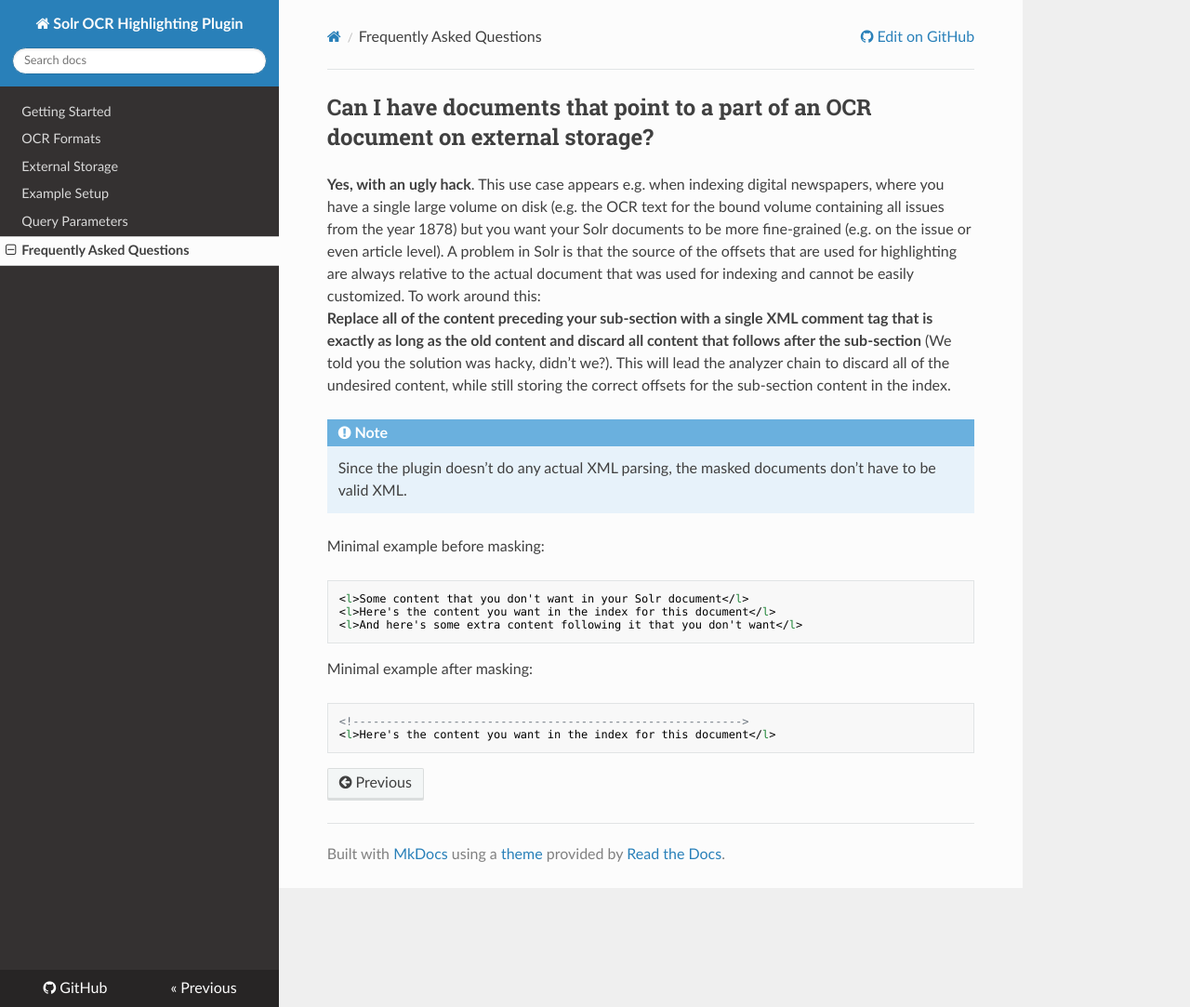
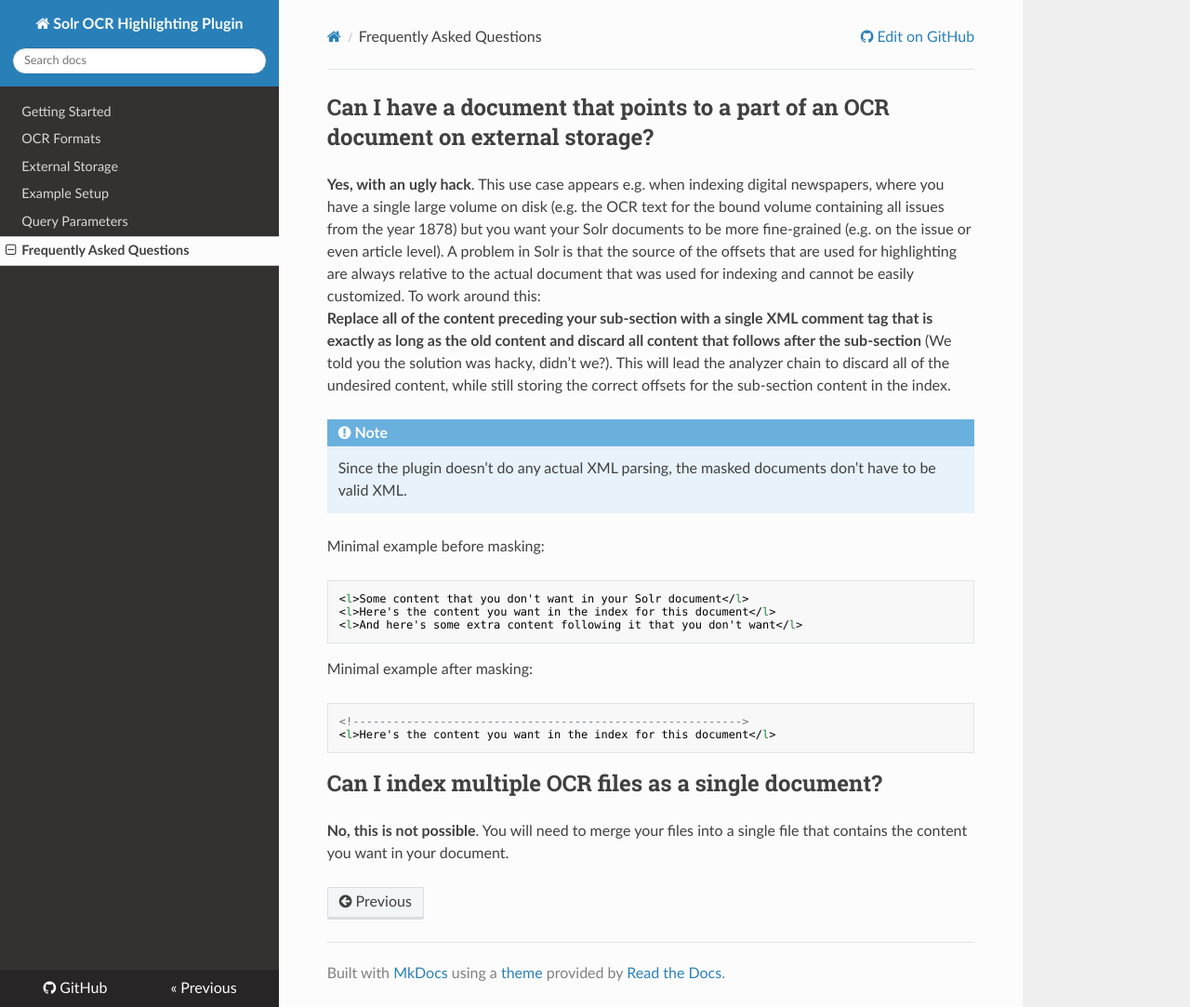
Before and after one commit to dbmdz/solr-ocrhighlighting, an MkDocs documentation site: the page built from docs/faq.md, in a window 1280 px wide and 1083 px high. Shown: the whole window at 93% size. Built offline with MkDocs 1.6.1, drawn with Linux system fonts in a browser that asks for light colours; nearby versions of some CDN libraries.

````diff
--- a/docs/faq.md
+++ b/docs/faq.md
@@ -1,4 +1,4 @@
-## Can I have documents that point to a part of an OCR document on external storage? {: #partial-docs}
+## Can I have a document that points to a part of an OCR document on external storage? {: #partial-docs}
 
 **Yes, with an ugly hack**. This use case appears e.g. when indexing digital newspapers,
 where you have a single large volume on disk (e.g. the OCR text for the bound volume containing all issues from the
@@ -27,3 +27,8 @@ Minimal example after masking:
 <!---------------------------------------------------------->
 <l>Here's the content you want in the index for this document</l>
 ```
+
+## Can I index multiple OCR files as a single document?
+
+**No, this is not possible**. You will need to merge your files into
+a single file that contains the content you want in your document.
````
Also changed, not shown: docs/formats.md (+1 -2 lines), docs/getting_started.md (+1 -2 lines).
